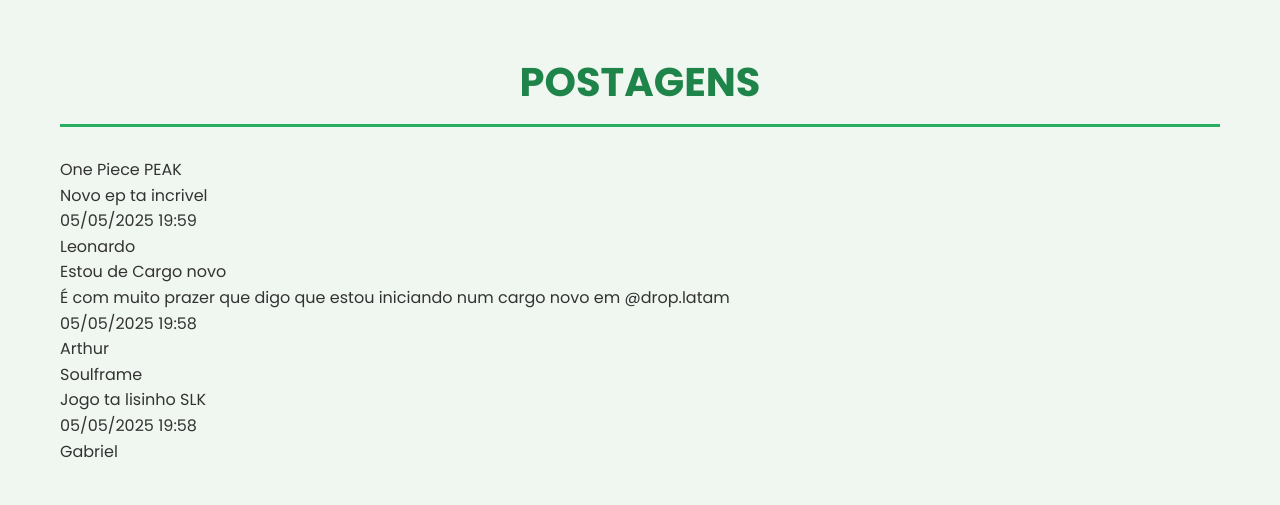
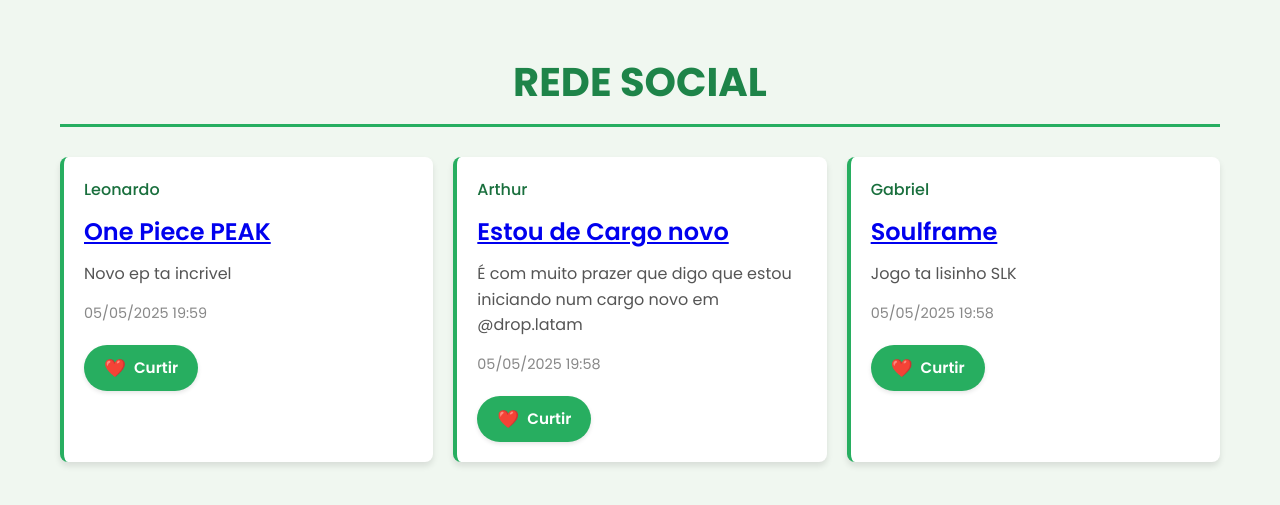
Before and after one commit to w4ltrick/Rede_Social, a Django app: page / in a window 1280 px wide. Shown: the top 505 px of the page. Run offline with Django 5.2, Linux system fonts and the light colour scheme; data comes from the database, SQL or seed files in the repository; both versions use the stored data as it was after the commit.

Commit message:
Segundo Commit

```diff
--- a/rede_social/models.py
+++ b/rede_social/models.py
@@ -6,8 +6,10 @@ class Post(models.Model):
     title = models.CharField(max_length=255)
     content = models.TextField()
     created_at = models.DateTimeField(auto_now_add=True)
+
     def __str__(self):
-        return self.user.username
+        return f"{self.title} by {self.user.username}"
+
 
 class Comment(models.Model):
     user = models.ForeignKey(User, on_delete=models.CASCADE)
@@ -16,21 +18,15 @@ class Comment(models.Model):
     created_at = models.DateTimeField(auto_now_add=True)
 
     def __str__(self):
-        return self.user.username
+        return f"Comment by {self.user.username} on {self.post.title}"
+
 
 class Friendship(models.Model):
-    user = models.ForeignKey(User, on_delete=models.CASCADE, related_name='user')
-    friends = models.ManyToManyField(User, related_name='friends')
+    user = models.ForeignKey(User, on_delete=models.CASCADE, related_name='friendship_user')
+    friends = models.ManyToManyField(User, related_name='friendship_friends')
 
     def __str__(self):
-        return self.user.username
-
-    STATUS = {
-        'SENDED' : 'SENDED' ,
-        'REJECTED' :'REJECTED' ,
-        'APPROVED' : 'APPROVED'
-
-    }
+        return f"Friendship list of {self.user.username}"
 
 
 class Invite(models.Model):
@@ -46,5 +42,5 @@ class Invite(models.Model):
     created_at = models.DateTimeField(auto_now_add=True)
     accept_at = models.DateTimeField(null=True, blank=True)
 
-
-    def __str__(self): 'SENDER'
+    def __str__(self):
+        return f"Invite from {self.sender.username} to {self.receiver.username} - {self.status}"
--- a/rede_social/static/css/style.css
+++ b/rede_social/static/css/style.css
@@ -47,6 +47,13 @@ h1 {
   box-shadow: 0 6px 12px rgba(39, 174, 96, 0.2);
 }
 
+.post-user {
+  font-size: 1rem;
+  color: #196f3d;
+  margin-bottom: 10px;
+  font-weight: 500;
+}
+
 .post-title {
   font-size: 1.5rem;
   color: #196f3d;
@@ -62,19 +69,39 @@ h1 {
 }
 
 .post-meta {
-  display: flex;
-  justify-content: space-between;
-  border-top: 1px solid #e8f5e9;
-  padding-top: 10px;
+  margin-bottom: 10px;
+  color: #888;
   font-size: 0.9rem;
-  color: #2ecc71;
 }
 
-.post-date {
-  color: #7f8c8d;
+/* Botão de curtir estilizado */
+.like-button {
+  margin-top: 10px;
+  background-color: #27ae60;
+  color: #fff;
+  border: none;
+  padding: 10px 20px;
+  border-radius: 25px;
+  cursor: pointer;
+  font-weight: 600;
+  font-size: 0.95rem;
+  transition: background-color 0.3s ease, transform 0.1s ease;
+  display: inline-flex;
+  align-items: center;
+  gap: 8px;
+  box-shadow: 0 2px 4px rgba(0, 0, 0, 0.1);
 }
 
-.post-user {
-  font-weight: 500;
-  color: #27ae60;
+.like-button:hover {
+  background-color: #1e8449;
+  transform: scale(1.05);
 }
+
+.like-button:active {
+  transform: scale(0.97);
+}
+
+.like-button::before {
+  content: "❤️";
+  font-size: 1.1rem;
+}
--- a/rede_social/templates/pages/index.html
+++ b/rede_social/templates/pages/index.html
@@ -5,19 +5,38 @@
     <meta charset="UTF-8">
     <meta name="viewport" content="width=device-width, initial-scale=1.0">
     <title>Página Inicial</title>
-
     <link rel="stylesheet" href="{% static 'css/style.css' %}">
 </head>
 <body>
 
-    <h1>POSTAGENS</h1>
+    <h1>REDE SOCIAL</h1>
 
-    {% for post in posts %}
-        <p>{{ post.title }}</p>
-        <p>{{ post.content }}</p>
-        <p>{{ post.created_at|date:'d/m/Y H:i' }}</p>
-        <p>{{ post.user }}</p>
-    {% endfor %}
+    <div class="posts-container">
+        {% for post in posts %}
+            <div class="post">
+                <!-- Nome do Usuário -->
+                <div class="post-user">{{ post.user }}</div>
+
+
+                <div class="post-title">
+                    <a href="{% url 'post_detail' post.id %}">{{ post.title }}</a>
+                </div>
+
+
+                <div class="post-content">{{ post.content|truncatewords:20 }}</div>
+
+
+                <div class="post-meta">
+                    <div class="post-date">{{ post.created_at|date:'d/m/Y H:i' }}</div>
+                </div>
+
+                <form method="post" action="{% url 'like_post' post.id %}">
+                    {% csrf_token %}
+                    <button type="submit" class="like-button">Curtir</button>
+                </form>
+            </div>
+        {% endfor %}
+    </div>
 
 </body>
 </html>
--- a/rede_social/urls.py
+++ b/rede_social/urls.py
@@ -2,5 +2,7 @@ from django.urls import path
 from . import views
 
 urlpatterns = [
-    path('', views.index, name='home')
+    path('', views.index, name='home'),
+    path('post/<int:pk>/', views.post_detail, name='post_detail'),
+    path('like/<int:pk>/', views.like_post, name='like_post'),
 ]
--- a/rede_social/views.py
+++ b/rede_social/views.py
@@ -1,6 +1,16 @@
-from django.shortcuts import render
+from django.shortcuts import render, get_object_or_404, redirect
 from .models import Post
 
 def index(request):
     posts = Post.objects.all().order_by('-id')
-    return render(request, 'pages/index.html', {'posts':posts})
+    return render(request, 'pages/index.html', {'posts': posts})
+
+def post_detail(request, pk):
+    post = get_object_or_404(Post, pk=pk)
+    return render(request, 'pages/post_detail.html', {'post': post})
+
+def like_post(request, pk):
+    post = get_object_or_404(Post, pk=pk)
+    post.likes += 1
+    post.save()
+    return redirect('post_detail', pk=pk)
```
Also changed, not shown: rede_social/admin.py (+28 -4 lines), rede_social/templates/pages/post_detail.html (added, +25 -0 lines), db.sqlite3, rede_social/readme.md (added).
